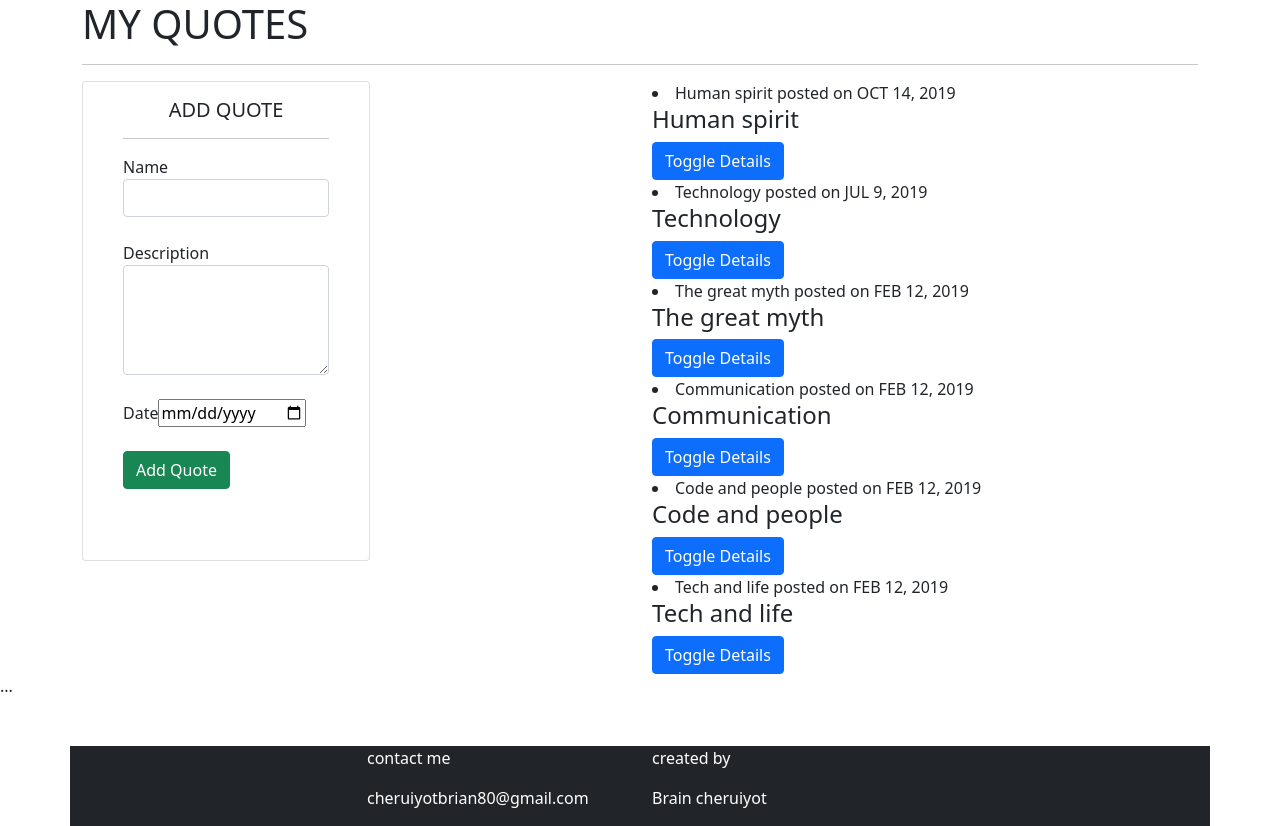
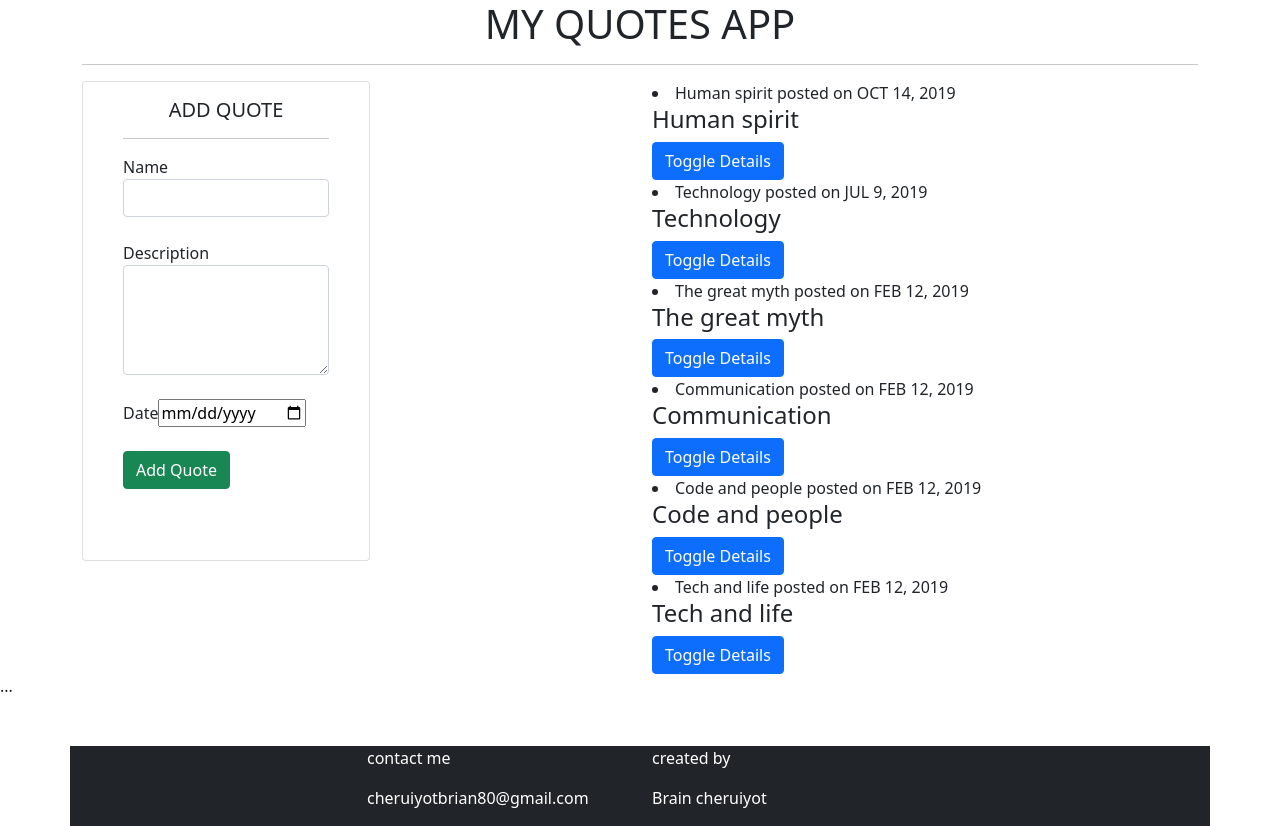
Before and after one commit to BRIANCHERUIYOT/quotes-App, an Angular app: page / in a window 1280 px wide. Built offline with nearby package versions, Linux system fonts and the light colour scheme.

Commit message:
remove complete button

```diff
--- a/src/app/quote-details/quote-details.component.html
+++ b/src/app/quote-details/quote-details.component.html
@@ -3,5 +3,4 @@
   </p>
   <!-- <p>{{goal.description}}</p> -->
 <p>this quote was posted on{{quote.completeDate|dateCount}} days</p>
-  <button (click)= 'quoteComplete(true)'>Complete</button>
   <button (click)= 'quoteDelete(true)' class="btn btn-outline-danger">Delete Quote</button>
--- a/src/app/quote-details/quote-details.component.ts
+++ b/src/app/quote-details/quote-details.component.ts
@@ -12,9 +12,6 @@ export class QuoteDetailsComponent implements OnInit {
   @Input() quote!: Quote;
   @Output() isComplete = new EventEmitter<boolean>();
 
-  quoteComplete(complete:boolean){
-    this.isComplete.emit(complete);
-  }
 
   quoteDelete(complete:boolean){
     this.isComplete.emit(complete);
--- a/src/app/quote/quote.component.html
+++ b/src/app/quote/quote.component.html
@@ -3,7 +3,7 @@
 
 
   <div class="container">
-    <h1>MY QUOTES</h1>
+    <h1 class="text-center">MY QUOTES APP</h1>
     <hr>
 
     <div class="row">
```
